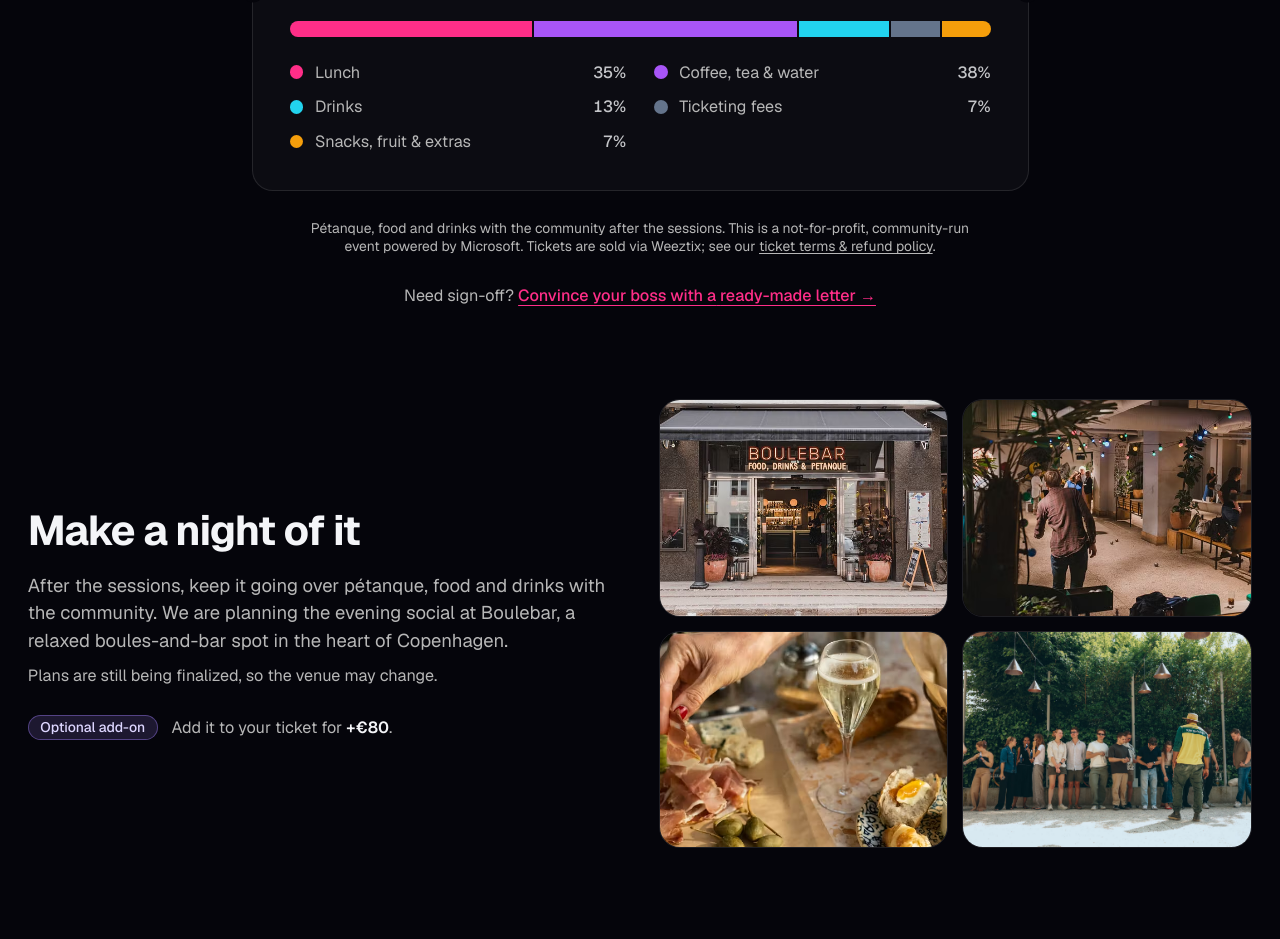
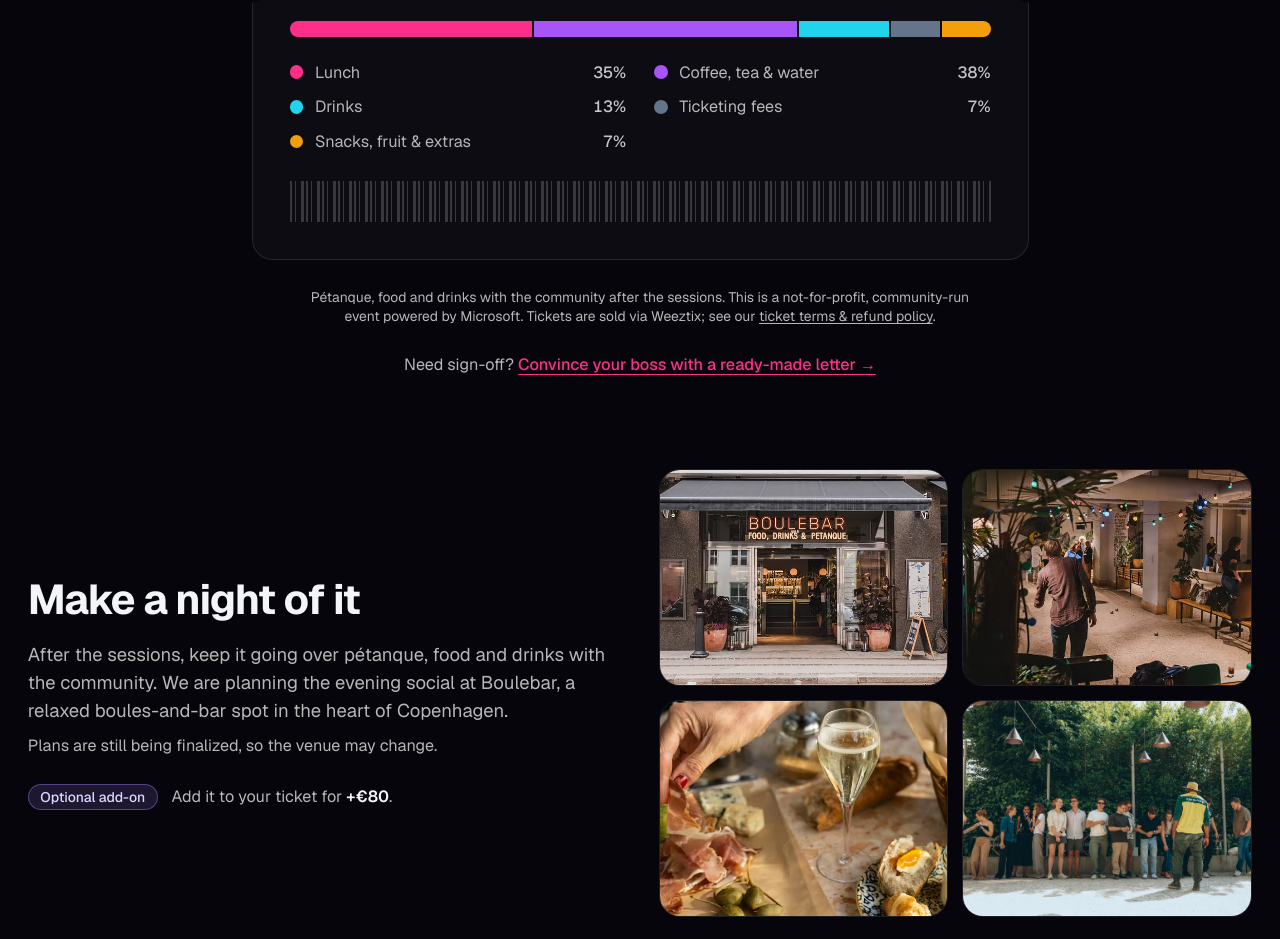
Before and after one commit to Microsoft-EMS-Community/msems-landing, a Next.js app: page / in a window 1280 px wide. Shown: the part 5377-6316 px from the top of the page. Built offline with nearby package versions, Linux system fonts and the light colour scheme; no server answers.

Commit message:
feat(ticket-breakdown): faint barcode flourish at the bottom

```diff
--- a/src/components/ticket-breakdown.tsx
+++ b/src/components/ticket-breakdown.tsx
@@ -44,6 +44,16 @@ export function TicketBreakdown() {
           </li>
         ))}
       </ul>
+
+      {/* Faint barcode, a little ticket flourish */}
+      <div
+        aria-hidden
+        className="mt-6 h-9 w-full opacity-[0.18]"
+        style={{
+          backgroundImage:
+            "repeating-linear-gradient(90deg, #fff 0 2px, transparent 2px 5px, #fff 5px 6px, transparent 6px 11px, #fff 11px 14px, transparent 14px 16px)",
+        }}
+      />
     </div>
   );
 }
```
